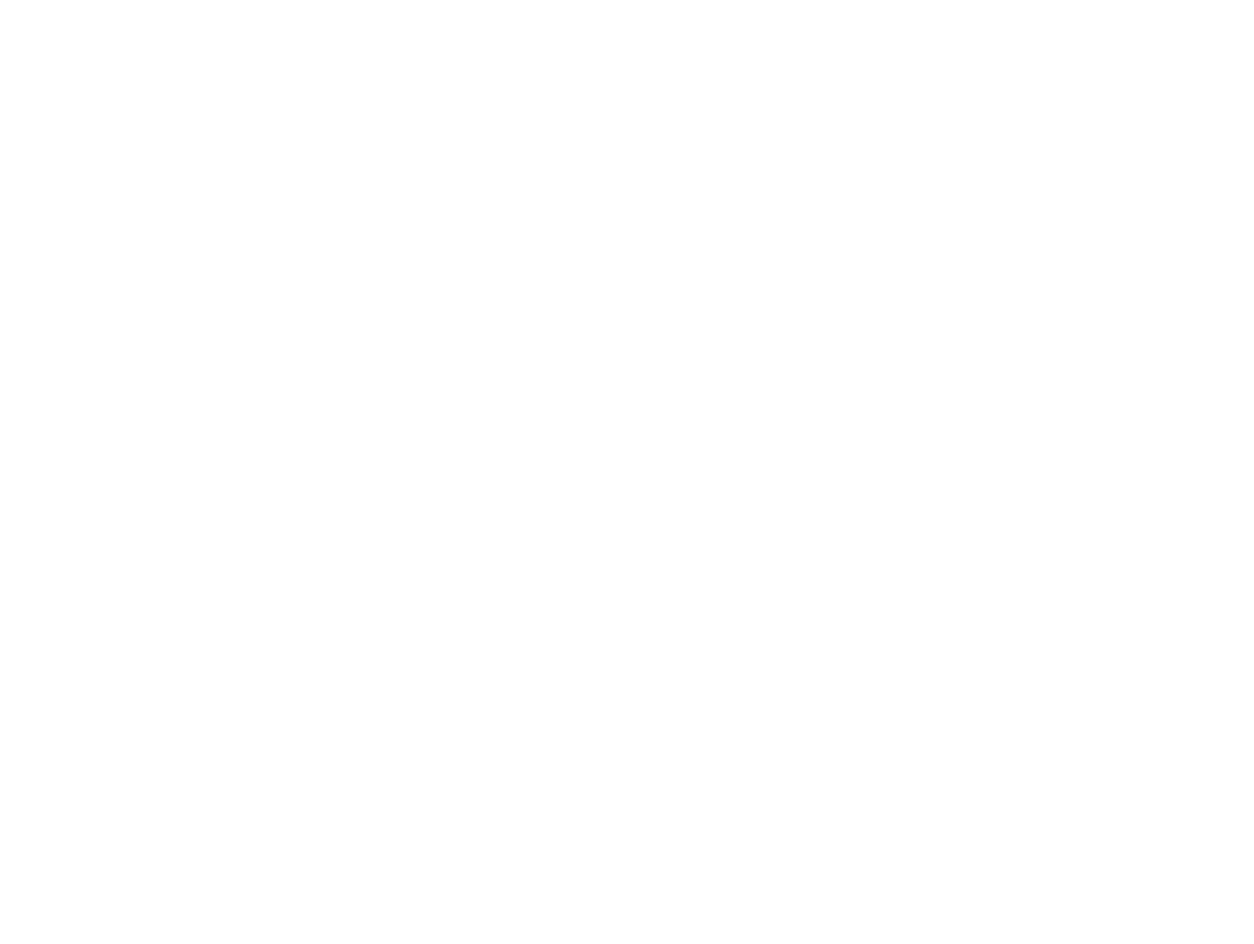
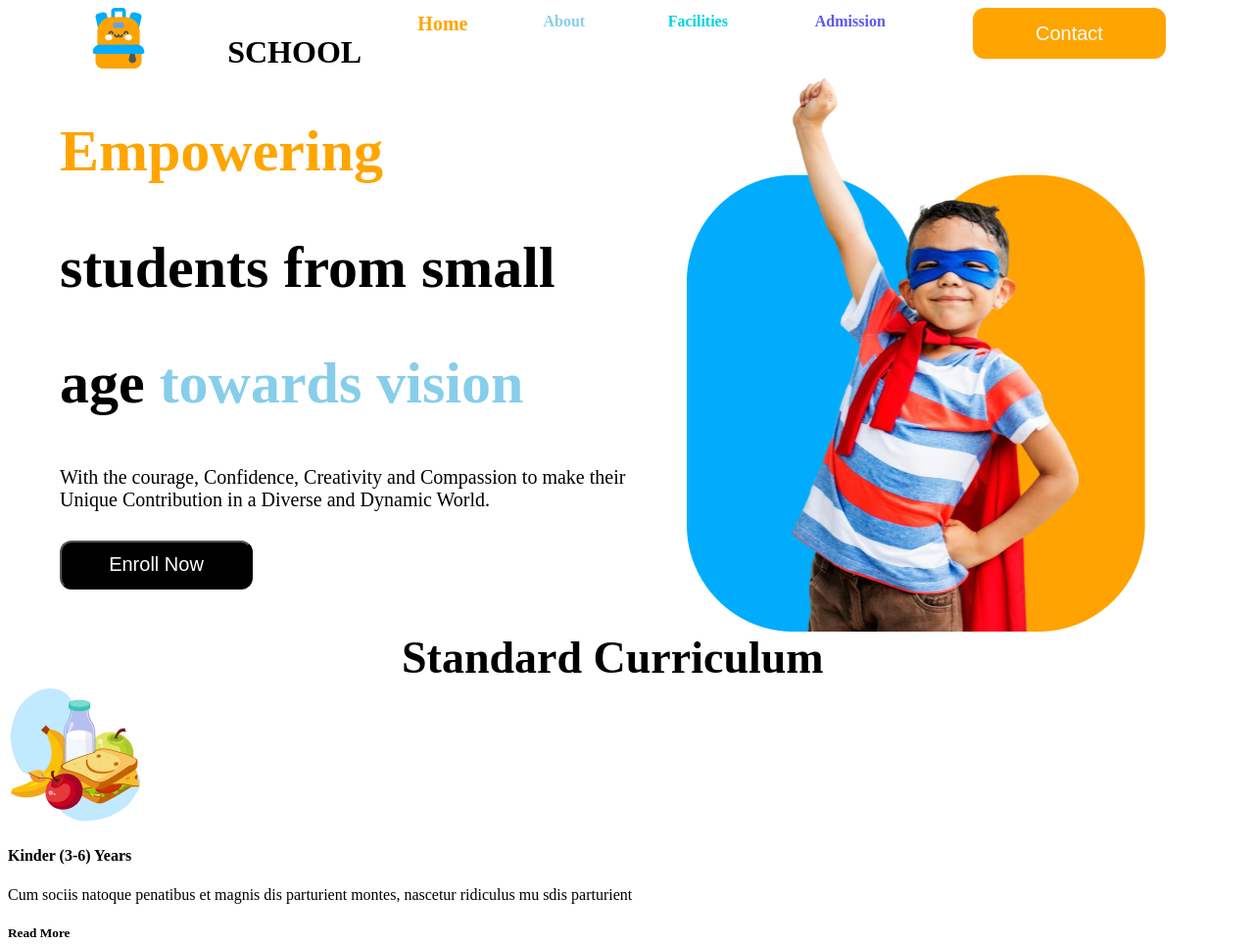
Before and after one commit to hossen0123/Assainment2-repo, a plain HTML site: page index.html in a window 1280 px wide. Shown: the whole page at 98% size. Before the commit the page ends 800 px from the top, so only its background shows below. Drawn offline with Linux system fonts and the light colour scheme.

Commit message:
added the style repo

```diff
--- a/index.html
+++ b/index.html
@@ -8,7 +8,40 @@
 </head>
 <body>
     <header>
-
+        <nav class="nav">
+            <img class="nav-area" src="assets/logo.png" alt="">
+            <h2 class="nav-title">SCHOOL</h2>
+            <h3 class="nav-section">Home</h3>
+            <h3 class="nav-description">About</h3>
+            <h3 class="nav-direction">Facilities</h3>
+            <h3 class="nav-position">Admission</h3>
+            <button class="btn">Contact</button>
+        </nav>
+        <section class="banner-dising">
+        <div class="banner">
+            <h2 class=banner-title>Empowering</h2>
+           <h2>students from small</h2>
+           <h1>age <span>towards vision</span></h2>
+        <p class="banner-position">With the courage, Confidence, Creativity and Compassion to make their Unique Contribution in a Diverse and Dynamic World.</p>
+        <button class="banner-btn">Enroll Now</button>
+    </div>
+        <img class="banner-img"src="assets/hero-kids.png" alt="">
+    </section>
+    <section>
+        <div>
+        <h3 class="div">Standard Curriculum</h3>
+    </div>
+    <div class="div-digin">
+    <div class="div-img">
+        <img class="div-img1" src="assets/kinder.png" alt="">
+        <h4 class="div-title1">Kinder (3-6) Years</h4>
+        <p class="div-description1">Cum sociis natoque penatibus et magnis
+            dis parturient montes, nascetur ridiculus
+            mu sdis parturient</p>
+        <h5 class="div-position1">Read More</h5>
+    </div>
+</div>
+    </section>
     </header>
     <main>
 
--- a/style/style.css
+++ b/style/style.css
@@ -0,0 +1,108 @@
+@import url('https://fonts.googleapis.com/css2?family=Quicksand:wght@300..700&display=swap');
+
+.nav-area{
+
+}
+.nav-title{
+    font-size: 32px;
+    width: 129px;
+    height: 30px;
+    font-size: bold;
+    color: black;
+    margin-left: 20px;
+}
+.nav-section{
+    font-size: 20px;
+    width: 58px;
+    height: 30px;
+    font-size: bold;
+    color: orange;
+    margin: 5px;
+}
+.nav-description{
+   font-size: 20px;
+   width: 57px;
+   height: 30px;
+   font-size: medium;
+   color: skyblue;
+   margin: 5px;
+}
+.nav-direction{
+    font-size: 20px;
+    font-size: medium;
+    width: 80px;
+    height: 30px;
+    color: #05D4DF;
+    margin: 5px;
+}
+.nav-position{
+   font-size: 20px;
+   width: 96px;
+   height: 30px;
+   font-size: medium;
+   color: #5D58EF;
+   margin: 5px;
+}
+.btn{
+    font-size: 20px;
+    font-size: 600;
+    width: 197px;
+    height: 52px;
+    color: white;
+    border: none;
+    border-radius: 12px;
+    background-color: orange;
+}
+.nav{
+    width: 1160px;
+    height: 62px;
+    display: flex;
+    justify-content: space-around;
+    margin: 10px;
+}
+.banner{
+    font-size: 40px;
+    font-size: 800;
+    margin: 0px;
+}
+.banner-title{
+    color: orange;
+}
+.banner span{
+    color: skyblue;
+}
+.banner-position{
+    font-size: 20px;
+    color: black;
+    font-size: Regular;
+    width: 640px;
+    height: 50px;
+}
+.banner-btn{
+    font-size: 20px;
+    color: white;
+    width: 197px;
+    height: 50px;
+    border-radius: 12px;
+    background-color: black;
+}
+.banner-img{
+   width: 468px;
+   height: 575px;
+}
+.banner-dising{
+    display: flex;
+    width: 1158px;
+    height: 575px;
+    margin: 0 auto;
+}
+.div{
+    font-size: 46px;
+    font-size: bold;
+    width: 460px;
+    height: 57px;
+    margin: 0 auto;
+}
+.nav{
+    margin: 0 auto;
+}
```
